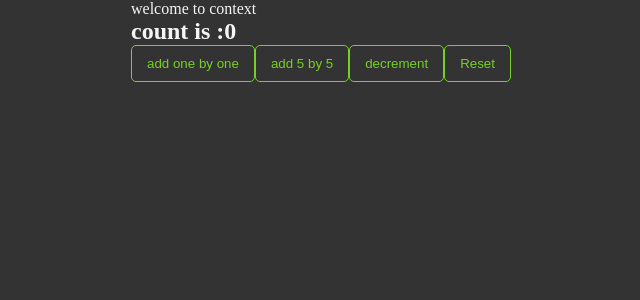
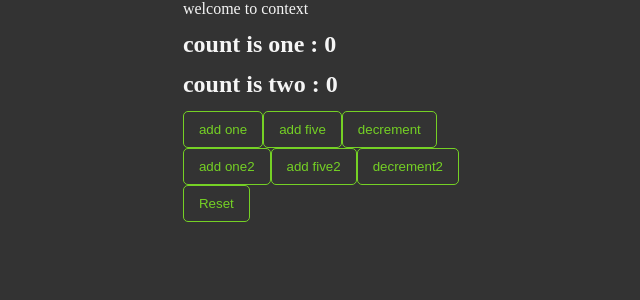
Before and after one commit to salarGholami/first-react-app, a React (Create React App) app: page / in a window 1280 px wide. Shown: the top 300 px of the page, without its empty margins (319-959 px from the left). Built offline with nearby package versions, Linux system fonts and the light colour scheme.

Commit message:
use  object state  in userReducer

```diff
--- a/src/App.css
+++ b/src/App.css
@@ -4,6 +4,15 @@
   align-items: center;
   height: 100vh;
   width: 100%;
+}
+
+h1,
+h2,
+h3,
+h4,
+h5,
+h6 {
+  margin: 13px 0;
 }
 
 button {
--- a/src/comppnent/reducer/CountReducer.jsx
+++ b/src/comppnent/reducer/CountReducer.jsx
@@ -1,15 +1,25 @@
 import { useReducer } from "react";
 
-const initialState = 0;
+const initialState = {
+  firstCounter: 0,
+  secondCounter: 0,
+};
 
 const reducer = (state, action) => {
-  switch (action) {
+  console.log(state, action);
+  switch (action.type) {
     case "addOne":
-      return state + 1;
+      return { ...state, firstCounter: state.firstCounter + action.value };
     case "addFive":
-      return state + 5;
+      return { ...state, firstCounter: state.firstCounter + action.value };
     case "decrement":
-      return state - 1;
+      return { ...state, firstCounter: state.firstCounter - action.value };
+    case "addOne2":
+      return { ...state, secondCounter: state.secondCounter + action.value };
+    case "addFive2":
+      return { ...state, secondCounter: state.secondCounter + action.value };
+    case "decrement2":
+      return { ...state, secondCounter: state.secondCounter - action.value };
     case "reset":
       return initialState;
     default:
@@ -21,11 +31,31 @@ const CounterReducer = () => {
   const [count, dipatch] = useReducer(reducer, initialState);
   return (
     <div>
-      <h2>count is :{count}</h2>
-      <button onClick={() => dipatch("addOne")}>add one by one </button>
-      <button onClick={() => dipatch("addFive")}>add 5 by 5 </button>
-      <button onClick={() => dipatch("decrement")}>decrement </button>
-      <button onClick={() => dipatch("reset")}>Reset</button>
+      <h2>count is one : {count.firstCounter}</h2>
+      <h2>count is two : {count.secondCounter}</h2>
+      <div>
+        <button onClick={() => dipatch({ type: "addOne", value: 1 })}>
+          add one
+        </button>
+        <button onClick={() => dipatch({ type: "addFive", value: 5 })}>
+          add five
+        </button>
+        <button onClick={() => dipatch({ type: "decrement", value: 1 })}>
+          decrement
+        </button>
+      </div>
+      <div>
+        <button onClick={() => dipatch({ type: "addOne2", value: 1 })}>
+          add one2
+        </button>
+        <button onClick={() => dipatch({ type: "addFive2", value: 5 })}>
+          add five2
+        </button>
+        <button onClick={() => dipatch({ type: "decrement2", value: 1 })}>
+          decrement2
+        </button>
+      </div>
+      <button onClick={() => dipatch({ type: "reset" })}>Reset</button>
     </div>
   );
 };
```
